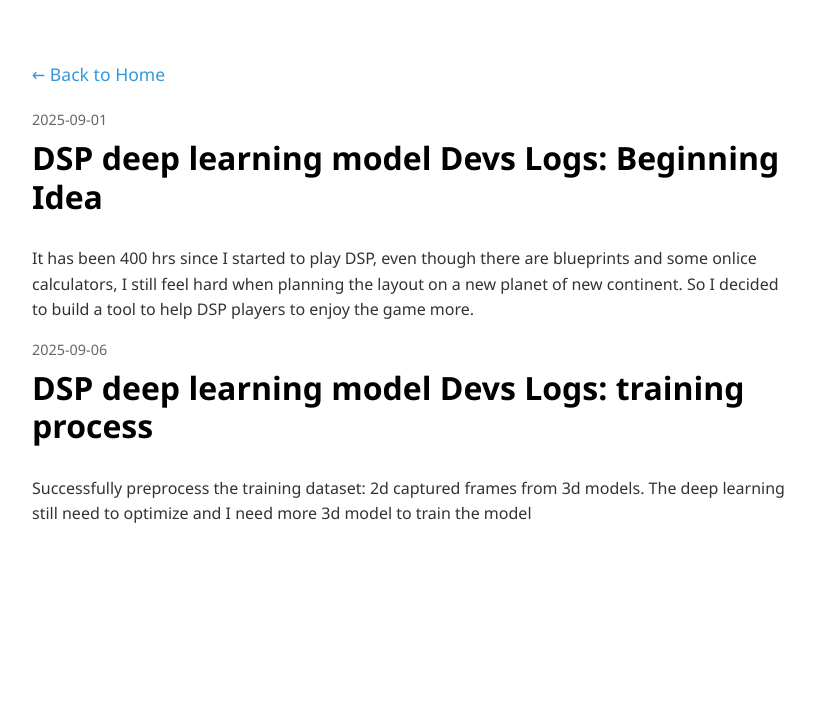
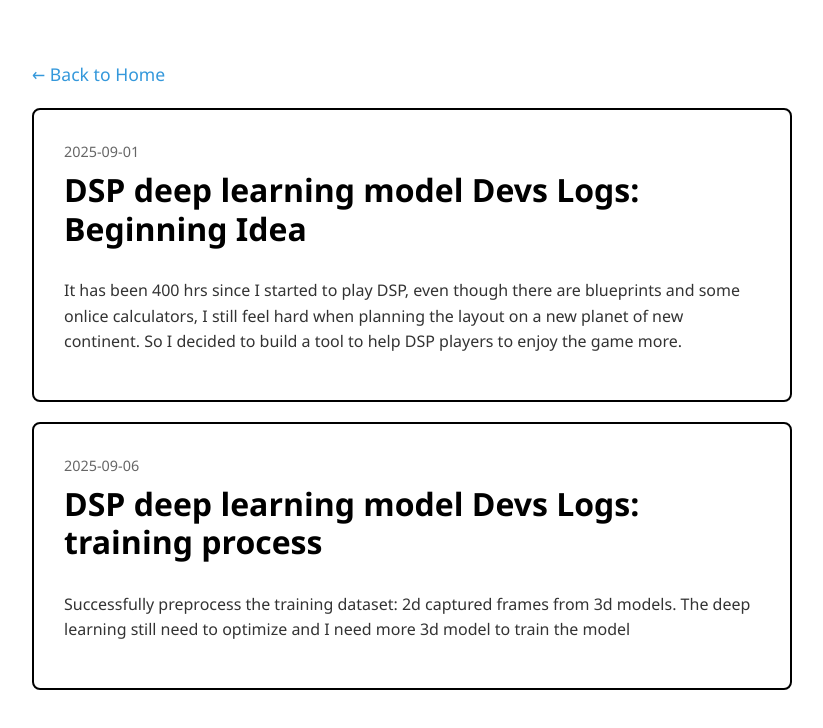
Before and after one commit to yluoc/yluoc.github.io, a Next.js app: page /projects/nextjs-migration in a window 1280 px wide. Shown: the top 728 px of the page, without its empty margins (228-1051 px from the left). Built offline with nearby package versions, Linux system fonts and the light colour scheme.

Commit message:
update devs log by wrapping entries by black border

```diff
--- a/src/pages/projects/nextjs-migration.tsx
+++ b/src/pages/projects/nextjs-migration.tsx
@@ -54,7 +54,13 @@
         </Link>
 
         {projectEntries.map((entry) => (
-          <div key={entry.id}>
+          <div key={entry.id} style={{
+            border: '2px solid #000000',
+            borderRadius: '8px',
+            padding: '30px',
+            marginBottom: '20px',
+            backgroundColor: '#ffffff'
+          }}>
             {/* Date */}
             <div style={{
               fontSize: '0.9rem',
```
Lines whose indentation alone changed are shown as unchanged.
